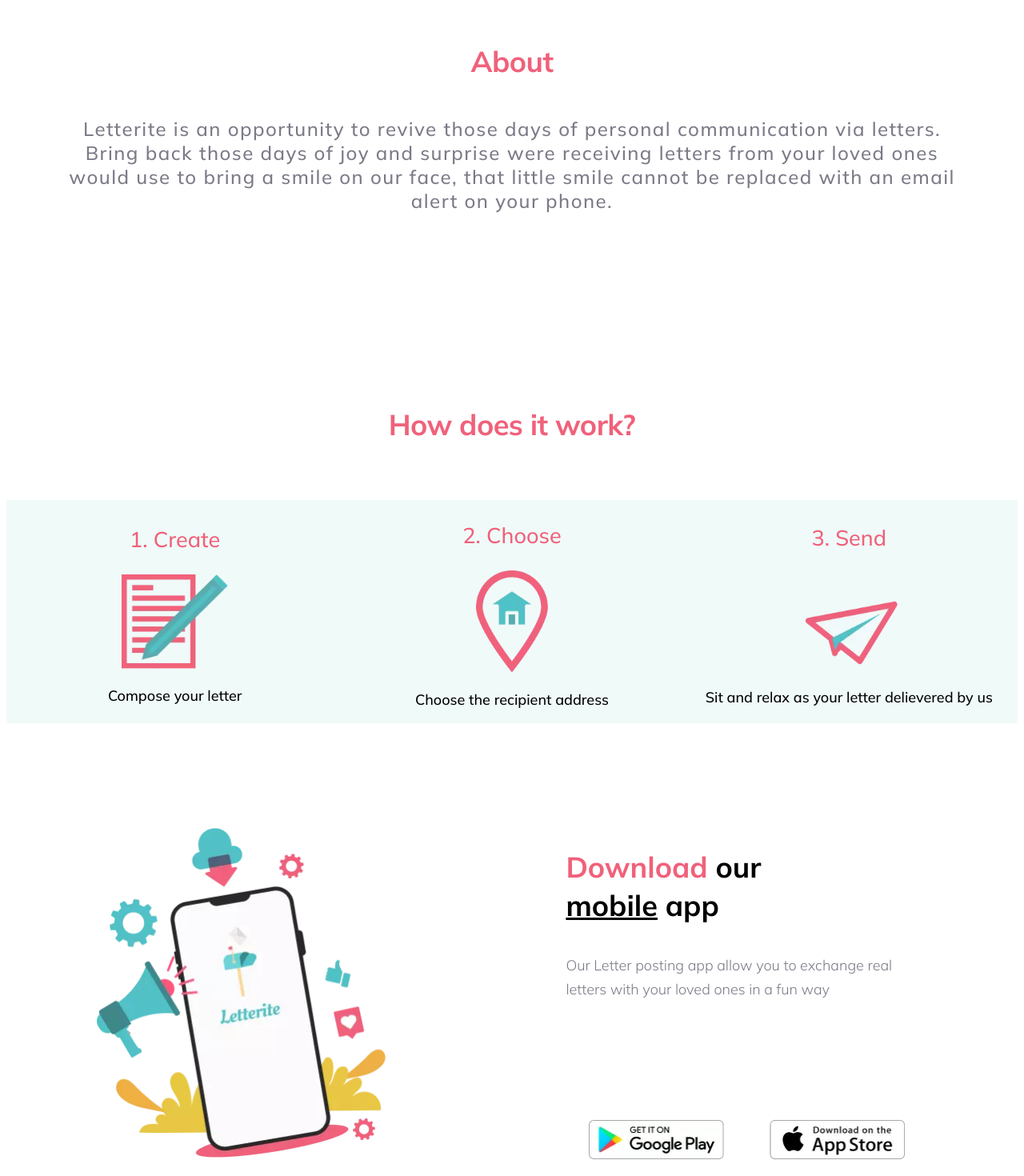
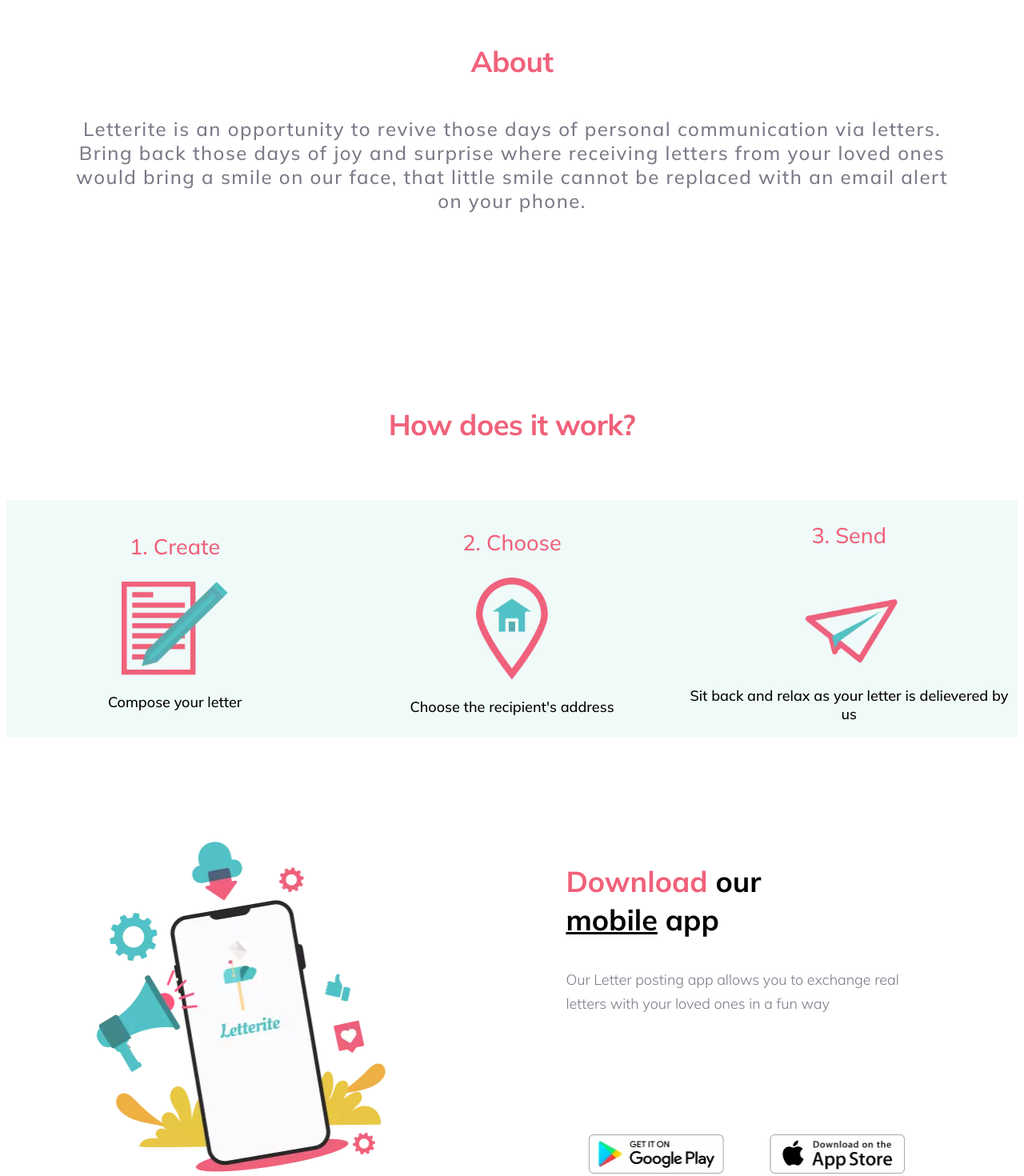
Before and after one commit to Samykills/letterite_web, a Next.js app: page / in a window 1280 px wide. Shown: the part 771-2241 px from the top of the page at 80% size. Built offline with nearby package versions, Linux system fonts and the light colour scheme.

Commit message:
minor fixes to the text

```diff
--- a/components/about/about.tsx
+++ b/components/about/about.tsx
@@ -7,9 +7,9 @@
         <p className={styles.subContainerText}>
           Letterite is an opportunity to revive those days of personal
           communication via letters. Bring back those days of joy and surprise
-          were receiving letters from your loved ones would use to bring a smile
-          on our face, that little smile cannot be replaced with an email alert
-          on your phone.
+          where receiving letters from your loved ones would bring a smile on
+          our face, that little smile cannot be replaced with an email alert on
+          your phone.
         </p>
       </div>
     </div>
--- a/components/downloadSection/downloadSection.tsx
+++ b/components/downloadSection/downloadSection.tsx
@@ -11,7 +11,7 @@
             <span className={styles.divider}>mobile</span> app
           </p>
           <p className={styles.downloadSubtitle}>
-            Our Letter posting app allow you to exchange real letters with your
+            Our Letter posting app allows you to exchange real letters with your
             loved ones in a fun way
           </p>
           <StoreIcons
--- a/const/howItWorksData.ts
+++ b/const/howItWorksData.ts
@@ -9,12 +9,12 @@
   {
     title: "2. Choose",
     imageSrc: "/icons/location.webp",
-    description: "Choose the recipient address",
+    description: "Choose the recipient's address",
   },
   {
     title: "3. Send",
     imageSrc: "/icons/send.webp",
-    description: "Sit and relax as your letter delievered by us",
+    description: "Sit back and relax as your letter is delievered by us",
   },
 ];
 
```
